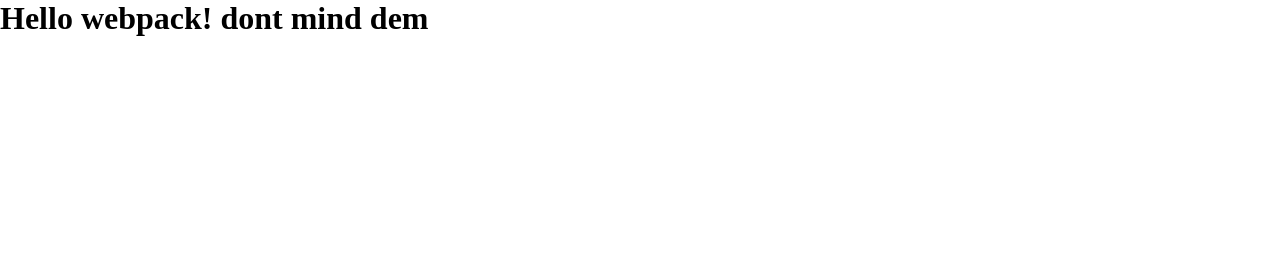
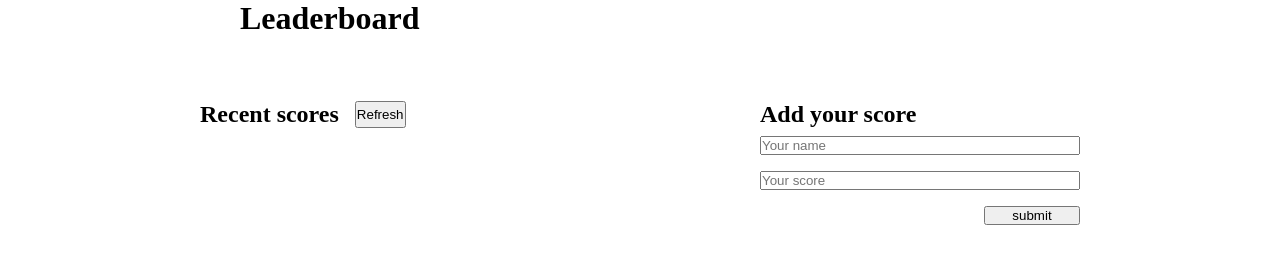
Before and after one commit to aneallaryea100/Leaderboard, a website built with webpack: page dist/index.html in a window 1280 px wide. Built offline with nearby package versions, Linux system fonts and the light colour scheme.

Commit message:
update readme file

```diff
--- a/dist/index.html
+++ b/dist/index.html
@@ -3,9 +3,31 @@
 <head>
     <meta charset="UTF-8">
     <meta name="viewport" content="width=device-width, initial-scale=1.0">
-    <title>Wbpack Exercise</title>
+    <title>Leaderboard</title>
 <script defer src="/main.js"></script></head>
 <body>
-    <h1>Hello webpack! dont mind dem</h1>
+  <header><h1>Leaderboard</h1></header>
+
+  <section class="mainBody">
+    <div class="r_scores">
+        <div class="rh_scores">
+            <h2 class="recents">Recent scores</h2>
+            <button class="btn_refresh">Refresh</button>
+        </div>
+        <div class="list_scores">
+
+        </div>
+    </div>
+    <div class="a_scores">
+        <div class="ah_scores">
+            <h2 class="yourscores">Add your score</h2>
+        </div>
+        <form action="#" method="post" class="formact">
+            <input type="text" id="add_name" placeholder="Your name">
+            <input type="text" id="add_score" placeholder="Your score">
+            <button class="btn_submit">submit</button>
+        </form>
+    </div>
+  </section>
 </body>
 </html>
```
Also changed, not shown: dist/main.js (+45 -49 lines), README.md.
